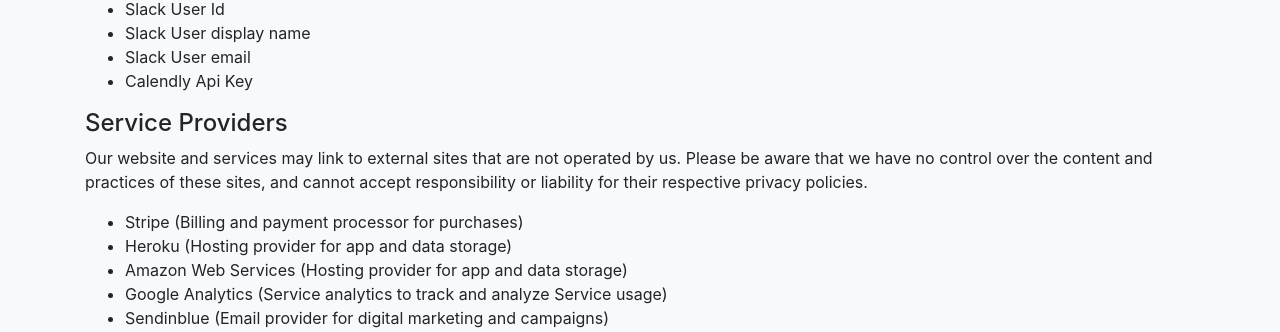
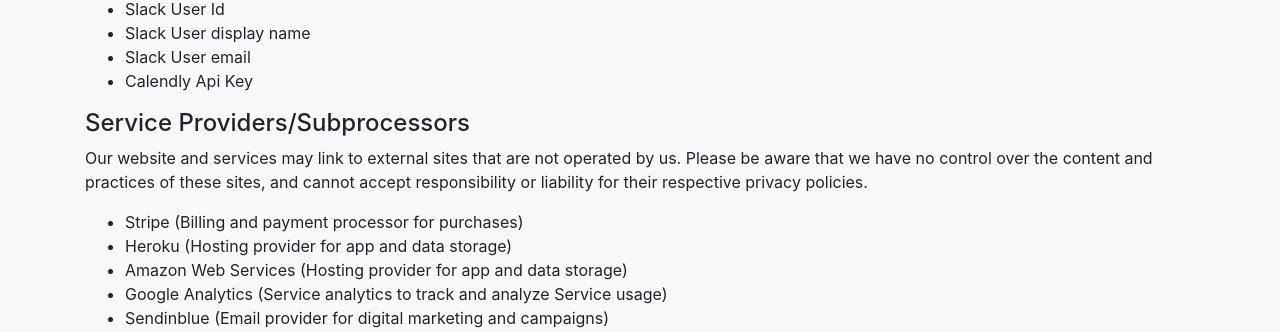
Before and after one commit to an-dev/calendlybot, a Django app: page /privacy/ in a window 1280 px wide. Shown: the part 616-948 px from the top of the page. Run offline with Django 3.2, Linux system fonts and the light colour scheme; parts of the project's set-up code (start-up, migrations or seed data) failed here and were passed over; some libraries are stand-ins or nearby versions.

Commit message:
Add subprocessors

```diff
--- a/templates/web/privacy.html
+++ b/templates/web/privacy.html
@@ -36,7 +36,7 @@
             <li>Slack User email</li>
             <li>Calendly Api Key</li>
         </ul>
-        <h3 class="h4">Service Providers</h3>
+        <h3 class="h4" id="subprocessors">Service Providers/Subprocessors</h3>
         <p>Our website and services may link to external sites that are not operated by us. Please be aware that we have
             no control
             over the content and practices of these sites, and cannot accept responsibility or liability for their
```
